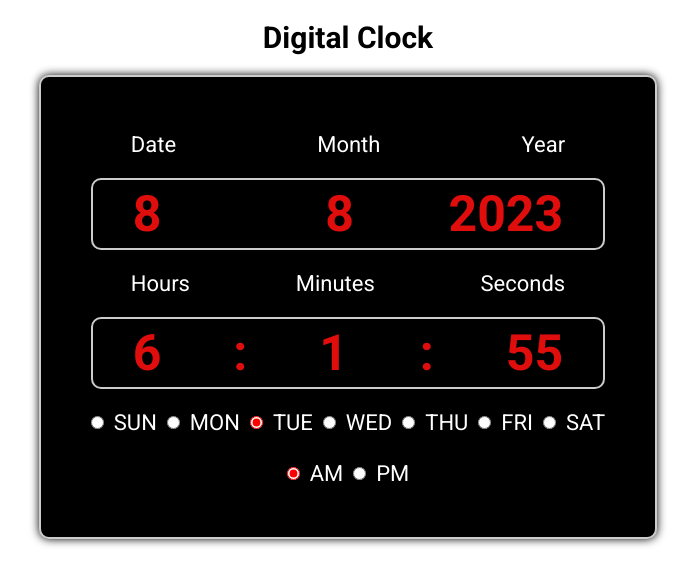
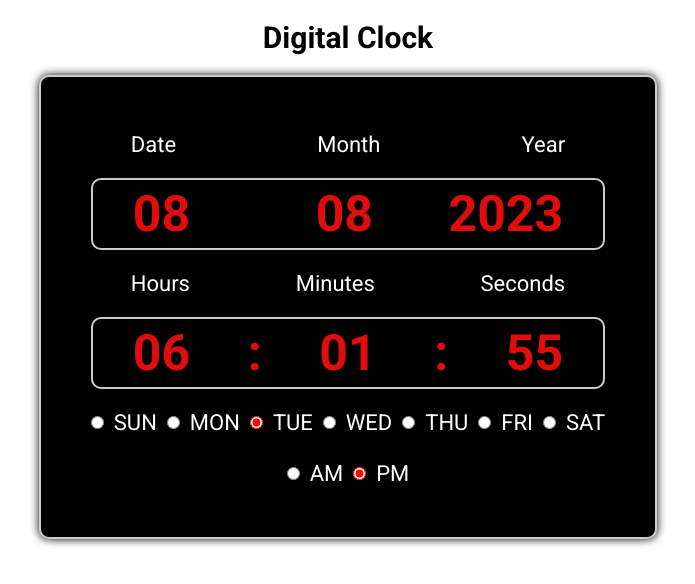
Before and after one commit to RAJAVALLI-K/js-Digitial-Clock, a plain HTML site: page index.html in a window 1280 px wide. Shown: the whole page, without its empty margins (292-987 px from the left). Drawn offline with Linux system fonts and the light colour scheme.

Commit message:
js-digital clock

```diff
--- a/css/style.css
+++ b/css/style.css
@@ -60,7 +60,7 @@ body {
 }
 
 #month {
-    margin: 0px 0px 0px 69px;
+    margin: 0px 0px 0px 50px;
 }
 
 #morning,
@@ -90,13 +90,13 @@ label {
 
     span,
     label {
-        font-size: 15px;
+        font-size: 17px;
         margin: 5px 0px;
     }
 
     .date-number span,
     .time-number span {
-        font-size: 25px;
+        font-size: 35px;
     }
 }
 
@@ -108,13 +108,13 @@ label {
 
     span,
     label {
-        font-size: 15px;
+        font-size: 17px;
         margin: 5px 0px;
     }
 
     .date-number span,
     .time-number span {
-        font-size: 25px;
+        font-size: 35px;
     }
 }
 
--- a/index.html
+++ b/index.html
@@ -43,26 +43,26 @@
                 </div>
             </div>
             <div id="days">
-                <input type="radio" class="day" id="sun" name="sun">
-                <label for="sun">SUN</label>
-                <input type="radio" class="day" id="mon" name="mon">
-                <label for="mon">MON</label>
-                <input type="radio" class="day" id="tue" name="tue">
-                <label for="tue">TUE</label>
-                <input type="radio" class="day" id="wed" name="wed">
-                <label for="wed">WED</label>
-                <input type="radio" class="day" id="thu" name="thu">
-                <label for="thu">THU</label>
-                <input type="radio" class="day" id="fri" name="fri">
-                <label for="fri">FRI</label>
-                <input type="radio" class="day" id="sat" name="sat">
-                <label for="sat">SAT</label>
+                <input type="radio" class="day" id="sun" name="days">
+                <label for="days">SUN</label>
+                <input type="radio" class="day" id="mon" name="days">
+                <label for="days">MON</label>
+                <input type="radio" class="day" id="tue" name="days">
+                <label for="days">TUE</label>
+                <input type="radio" class="day" id="wed" name="days">
+                <label for="days">WED</label>
+                <input type="radio" class="day" id="thu" name="days">
+                <label for="days">THU</label>
+                <input type="radio" class="day" id="fri" name="days">
+                <label for="days">FRI</label>
+                <input type="radio" class="day" id="sat" name="days">
+                <label for="days">SAT</label>
             </div>
             <div id="morning">
                 <input type="radio" class="detail" id="am" name="am">
                 <label for="am">AM</label>
-                <input type="radio" class="detail" id="pm" name="pm">
-                <label for="pm">PM</label>
+                <input type="radio" class="detail" id="pm" name="am">
+                <label for="am">PM</label>
             </div>
         </div>
     </div>
--- a/js/main.js
+++ b/js/main.js
@@ -1,20 +1,72 @@
 function clock() {
 
+    let date = document.querySelector('#date')
+    let month = document.querySelector('#month')
+    let year = document.querySelector('#year')
+    let hour = document.querySelector('#hour')
+    let minute = document.querySelector('#minute')
+    let second = document.querySelector('#second')
+
     let dates = new Date();
-    let date = dates.getDate();
-    let month = dates.getMonth();
-    month = month + 1;
-    let year = dates.getFullYear();
-    let hour = dates.getHours();
-    let minute = dates.getMinutes();
-    let second = dates.getSeconds();
+    date.innerText = dates.getDate();
+    month.innerText = dates.getMonth();
+    year.innerText = dates.getFullYear();
+    hour.innerText = dates.getHours();
+    minute.innerText = dates.getMinutes();
+    second.innerText = dates.getSeconds();
+    // date
 
-    document.querySelector('#date').innerText = date;
-    document.querySelector('#month').innerText = month;
-    document.querySelector('#year').innerText = year;
-    document.querySelector('#hour').innerText = hour;
-    document.querySelector('#minute').innerText = minute;
-    document.querySelector('#second').innerText = second;
+    if (dates.getDate() <= 9) {
+        date.innerHTML = "0" + (dates.getDate());
+    }
+    else {
+        date.innerHTML = dates.getDate();
+    }
+
+    // month
+
+    if (dates.getMonth() <= 9) {
+        month.innerText = "0" + (dates.getMonth() + 1);
+    }
+    else {
+        month.innerText = dates.getMonth() + 1;
+    }
+
+    // hour
+
+    if (dates.getHours() <= 9) {
+        hour.innerHTML = "0" + (dates.getHours());
+    }
+    else {
+        hour.innerHTML = dates.getHours();
+    }
+
+    // minutes
+
+    if (dates.getMinutes() <= 9) {
+        minute.innerHTML = "0" + (dates.getMinutes());
+    }
+    else {
+        minute.innerHTML = dates.getMinutes();
+    }
+
+    // seconds
+
+    if (dates.getSeconds() <= 9) {
+        second.innerText = "0" + (dates.getSeconds());
+    }
+    else {
+        second.innerText = dates.getSeconds();
+    }
+
+
+    let mon = document.getElementById('mon');
+    let tue = document.getElementById('tue');
+    let wed = document.getElementById('wed');
+    let thu = document.getElementById('thu');
+    let fri = document.getElementById('fri');
+    let sat = document.getElementById('sat');
+    let sun = document.getElementById("sun");
 
     let i = dates.getDay();
     let days = document.querySelectorAll('.day')[i].checked = true;
```
